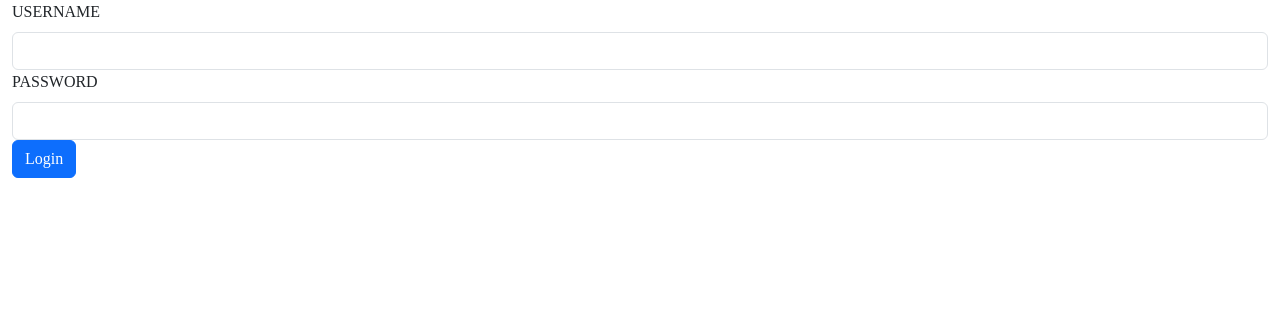
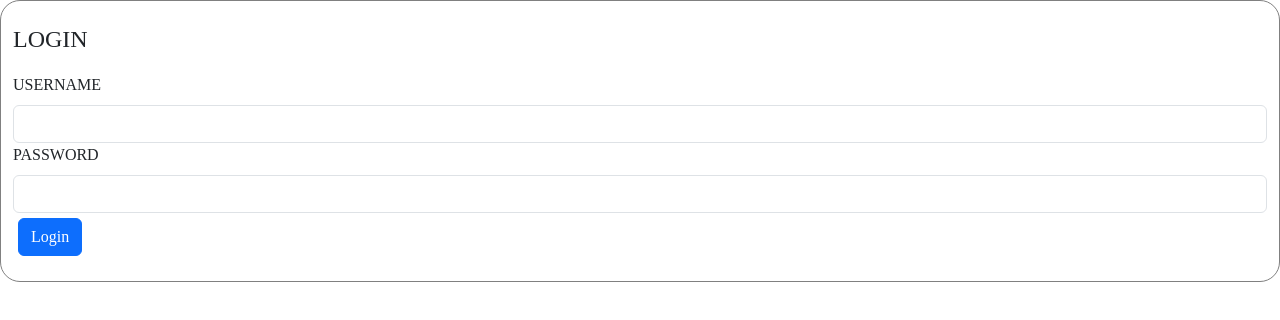
Before and after one commit to Red-stevo/E-LearningHub, a React (Vite) app in the folder student-learning-assistant/: page /student-assistant/login in a window 1280 px wide. Shown: the top 320 px of the page. Built offline with nearby package versions, Linux system fonts and the light colour scheme.

Commit message:
Commit message >>>>> styling the login page(basic) <<<<<

```diff
--- a/student-learning-assistant/src/AppPages/Component/LoginForm.jsx
+++ b/student-learning-assistant/src/AppPages/Component/LoginForm.jsx
@@ -1,9 +1,11 @@
-import {Button, Form} from "react-bootstrap";
-import './../Styles/RegistrationPage.css'
+import {Button, Form, FormLabel} from "react-bootstrap";
+import './../Styles/RegistrationPage.css';
+import './../Styles/LoginPage.css';
 
 export const LoginForm = () =>{
     return(
-        <Form>
+        <Form className={"login-form"}>
+            <legend><FormLabel>LOGIN</FormLabel></legend>
             <Form.Group>
                 <Form.Label htmlFor={"login-username"}>USERNAME </Form.Label>
                 <Form.Control id={"login-username"} type={"text"} required={true}/>
--- /dev/null
+++ b/student-learning-assistant/src/AppPages/Styles/LoginPage.css
@@ -0,0 +1,6 @@
+.login-form{
+    width : 40%;
+    padding: 20px 20px;
+    border: grey solid 1px;
+    border-radius: 20px;
+}
--- a/student-learning-assistant/src/AppPages/Styles/RegistrationPage.css
+++ b/student-learning-assistant/src/AppPages/Styles/RegistrationPage.css
@@ -48,16 +48,10 @@
 }
 
 .reg-btn {
-    border: none;
-    background: grey;
-    border-radius: 10px;
     padding: 5px 25px;
+    margin: 5px 5px;
 }
 
-.reg-btn:hover {
-    outline: darkslategrey;
-    background: darkslategrey;
-}
 
 .input-form {
     margin: 5px 5px;
```
